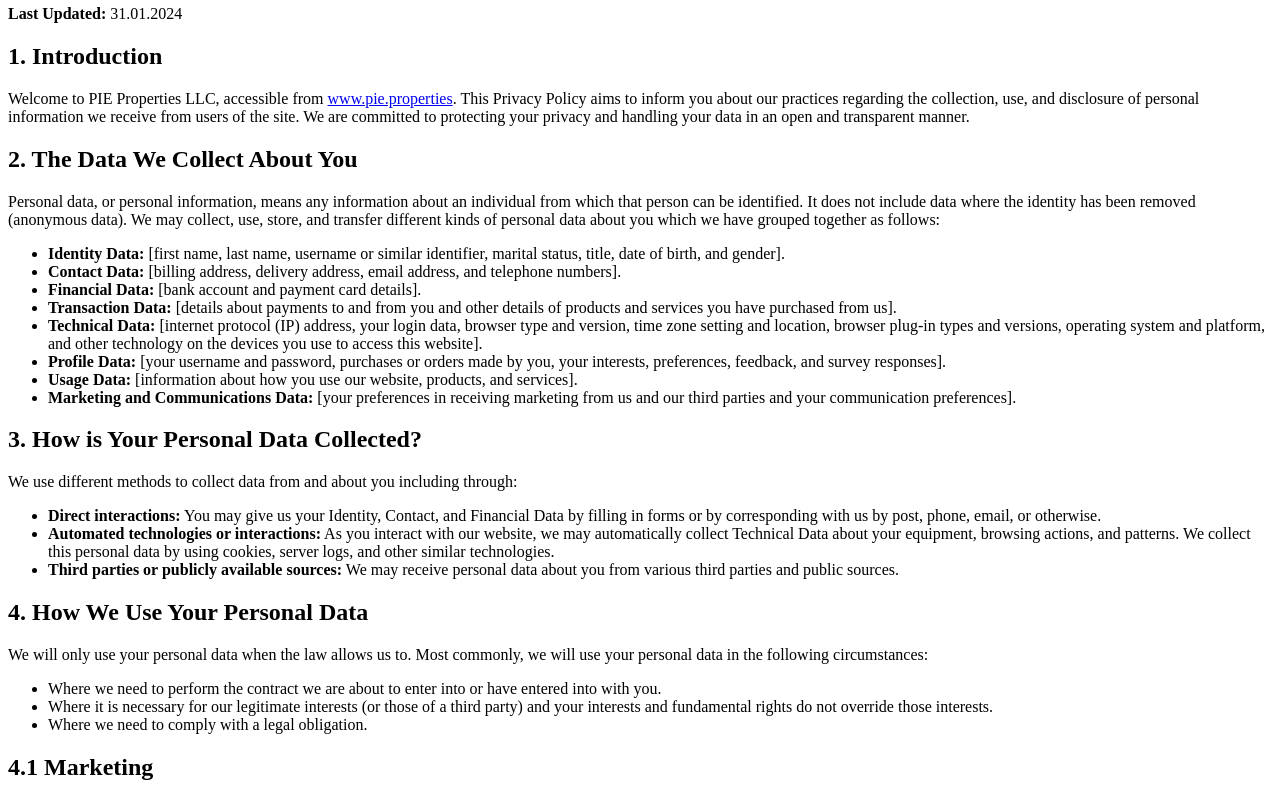
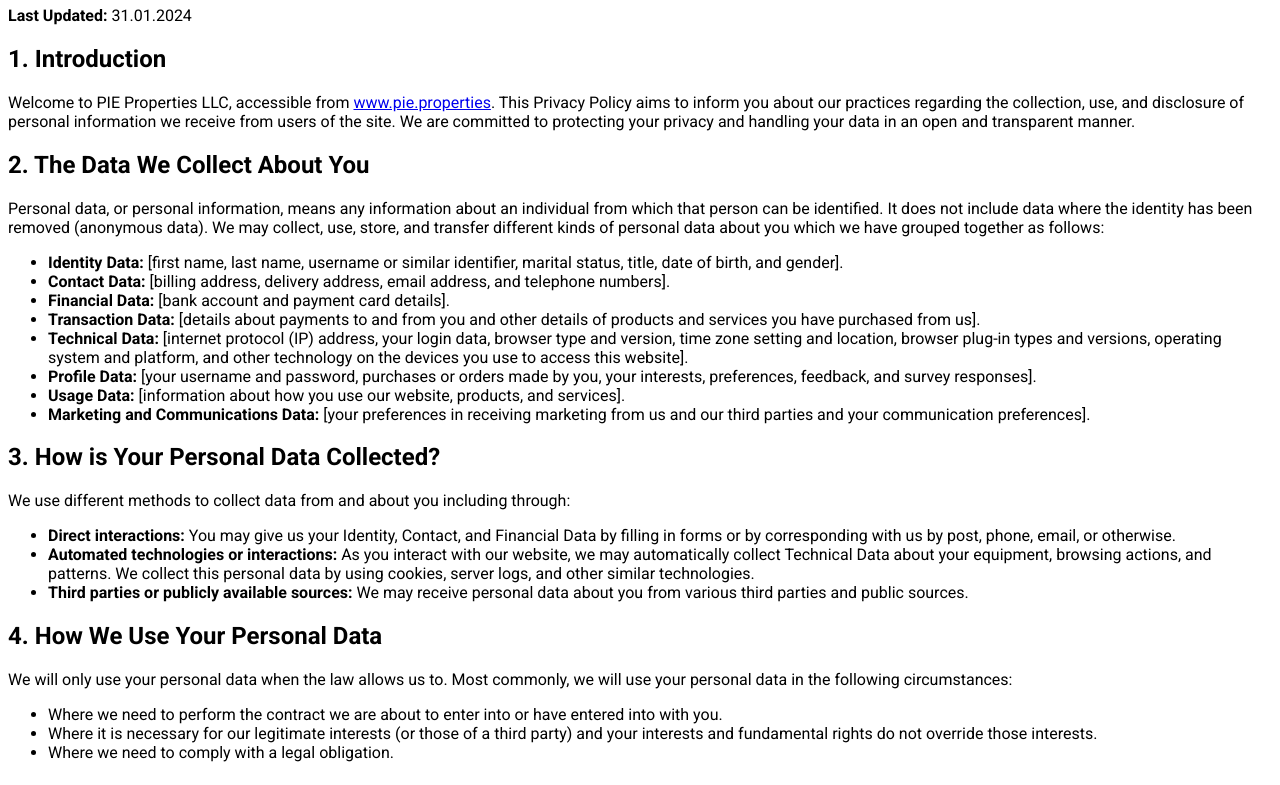
Before and after one commit to pieproperties/privacy, a plain HTML site: page index.html in a window 1280 px wide. Shown: the part 75-860 px from the top of the page. Drawn offline with Linux system fonts and the light colour scheme.

Commit message:
font roboto added

```diff
--- a/index.html
+++ b/index.html
@@ -5,6 +5,17 @@
     <meta charset="UTF-8">
     <meta name="viewport" content="width=device-width, initial-scale=1.0">
     <title>Privacy Policy - PIE Properties LLC</title>
+    <link rel="preconnect" href="https://fonts.googleapis.com" />
+        <link rel="preconnect" href="https://fonts.gstatic.com" crossOrigin="" />
+    <link
+          href="https://fonts.googleapis.com/css2?family=Roboto:wght@400;500;700&family=Archivo:wght@700&display=swap"
+          rel="stylesheet"
+        />
+    <style>
+        html,body {
+  font-family: "Roboto", sans-serif;
+}
+    </style>
 </head>
 
 <body>
```
